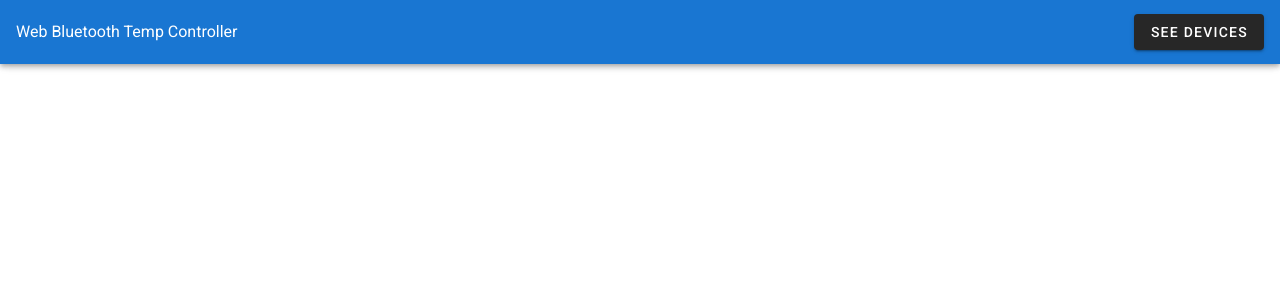
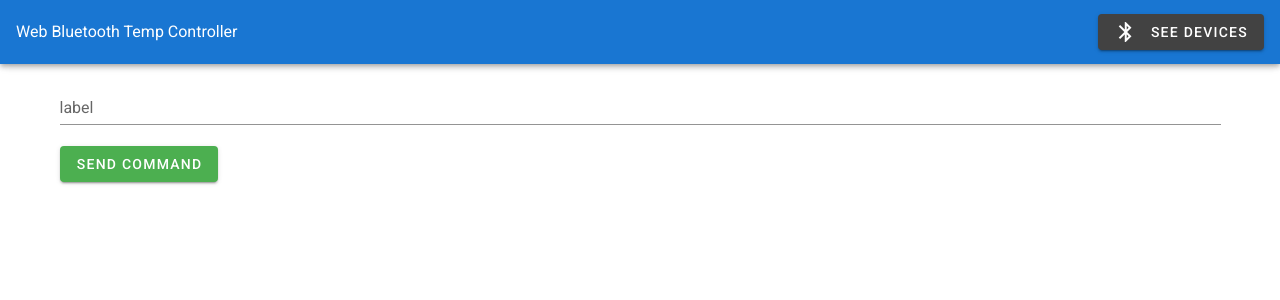
Before and after one commit to L-K-Mist/vue-web-bluetooth-arduino-starter, a Vue app in the folder vue-bluetooth/: page /#/ in a window 1280 px wide. Shown: the top 300 px of the page. Built offline with nearby package versions, Linux system fonts and the light colour scheme.

Commit message:
bluetooth.send sends.

```diff
--- a/vue-bluetooth/src/App.vue
+++ b/vue-bluetooth/src/App.vue
@@ -3,7 +3,9 @@
     <v-app-bar app color="primary" dark>
       Web Bluetooth Temp Controller
       <v-spacer></v-spacer>
-      <v-btn @click="start">See Devices</v-btn>
+      <v-btn color="secondary" @click="start"
+        ><v-icon class="mr-3">mdi-bluetooth</v-icon> See Devices</v-btn
+      >
     </v-app-bar>
 
     <v-main>
@@ -13,10 +15,9 @@
 </template>
 
 <script>
-import bluetooth from "./helpers/bluetooth";
+import bluetooth from "@/helpers/bluetooth";
+
 export default {
-  name: "SendString",
-
   data: () => ({
     message: null,
     myCharacteristic: null,
@@ -28,19 +29,26 @@ export default {
   // },
   methods: {
     async start() {
+      try {
         const device = await navigator.bluetooth.requestDevice({
           filters: [
             {
-            name: "BTO5", // BTO5 is a common default name on these BLE modules.
+              name: "BT05",
             },
           ],
           optionalServices: [0xffe0],
         });
+        // const server = await device.gatt.connect();
+        // const service = await server.getPrimaryService(0xffe0);
+        // const characteristic = await service.getCharacteristic(0xffe1);
         this.myCharacteristic = await bluetooth.initialize(
           {},
           this.onChange,
           device
         );
+      } catch (error) {
+        console.error(error);
+      }
     },
     onChange(event) {
       const value = event.target.value;
--- a/vue-bluetooth/src/views/SendString.vue
+++ b/vue-bluetooth/src/components/SendString.vue
@@ -11,6 +11,7 @@
 </template>
 
 <script>
+import bluetooth from "@/helpers/bluetooth";
 export default {
   name: "SendString",
 
@@ -19,8 +20,7 @@ export default {
   }),
   methods: {
     send(message) {
-      this.$store.dispatch("bluetooth/send", message);
-      debugger;
+      bluetooth.send(message);
     },
   },
 };
--- a/vue-bluetooth/src/helpers/bluetooth.js
+++ b/vue-bluetooth/src/helpers/bluetooth.js
@@ -1,8 +1,7 @@
 export default {
   count: 0,
+  characteristic: null,
   async initialize(configuration, handler, device) {
-    debugger;
-
     const server = await device.gatt.connect();
     const service = await server.getPrimaryService(
       configuration.serviceId || 0xffe0
@@ -16,7 +15,13 @@ export default {
       handler
     );
     console.log("Notifications have been started.");
+    this.characteristic = characteristic;
+    return this.characteristic;
+  },
+  send(message) {
     debugger;
-    return characteristic;
+    let enc = new TextEncoder(); // By default this encodes to utf-8
+    this.characteristic.writeValue(enc.encode(`<${message}>`));
+    debugger;
   },
 };
--- a/vue-bluetooth/src/router/index.js
+++ b/vue-bluetooth/src/router/index.js
@@ -1,27 +1,19 @@
-import Vue from 'vue'
-import VueRouter from 'vue-router'
-import Home from '../views/Home.vue'
+import Vue from "vue";
+import VueRouter from "vue-router";
+import Home from "../views/Home.vue";
 
-Vue.use(VueRouter)
+Vue.use(VueRouter);
 
 const routes = [
   {
-    path: '/',
-    name: 'Home',
-    component: Home
+    path: "/",
+    name: "Home",
+    component: Home,
   },
-  {
-    path: '/send-string',
-    name: 'SendString',
-    // route level code-splitting
-    // this generates a separate chunk (about.[hash].js) for this route
-    // which is lazy-loaded when the route is visited.
-    component: () => import(/* webpackChunkName: "about" */ '../views/SendString.vue')
-  }
-]
+];
 
 const router = new VueRouter({
-  routes
-})
+  routes,
+});
 
-export default router
+export default router;
--- a/vue-bluetooth/src/store/bluetooth.js
+++ b/vue-bluetooth/src/store/bluetooth.js
@@ -25,7 +25,6 @@ const actions = {
     };
     try {
       state.arduinoCharacteristic = await bluetooth.initialize({}, onChange);
-      debugger;
     } catch (error) {
       console.error(error);
     }
@@ -39,7 +38,6 @@ const actions = {
   async send({ state }, payload) {
     let enc = new TextEncoder(); // By default this encodes to utf-8
     state.arduinoCharacteristic.writeValue(enc.encode(`<${payload}>`));
-    debugger;
   },
 };
 
--- a/vue-bluetooth/src/views/Home.vue
+++ b/vue-bluetooth/src/views/Home.vue
@@ -1,15 +1,20 @@
 <template>
-    <div>
-
-    </div>
+  <send-string></send-string>
 </template>
 
 <script>
-    export default {
-
-    }
+import SendString from "@/components/SendString";
+export default {
+  components: {
+    SendString,
+  },
+  data: () => ({
+    message: null,
+    myCharacteristic: null,
+    count: 0,
+    command: "",
+  }),
+};
 </script>
 
-<style scoped>
-
-</style>
+<style scoped></style>
```
Also changed, not shown: 1 other file (tests, documents, lock files or other folders). Lines whose indentation alone changed are shown as unchanged.
